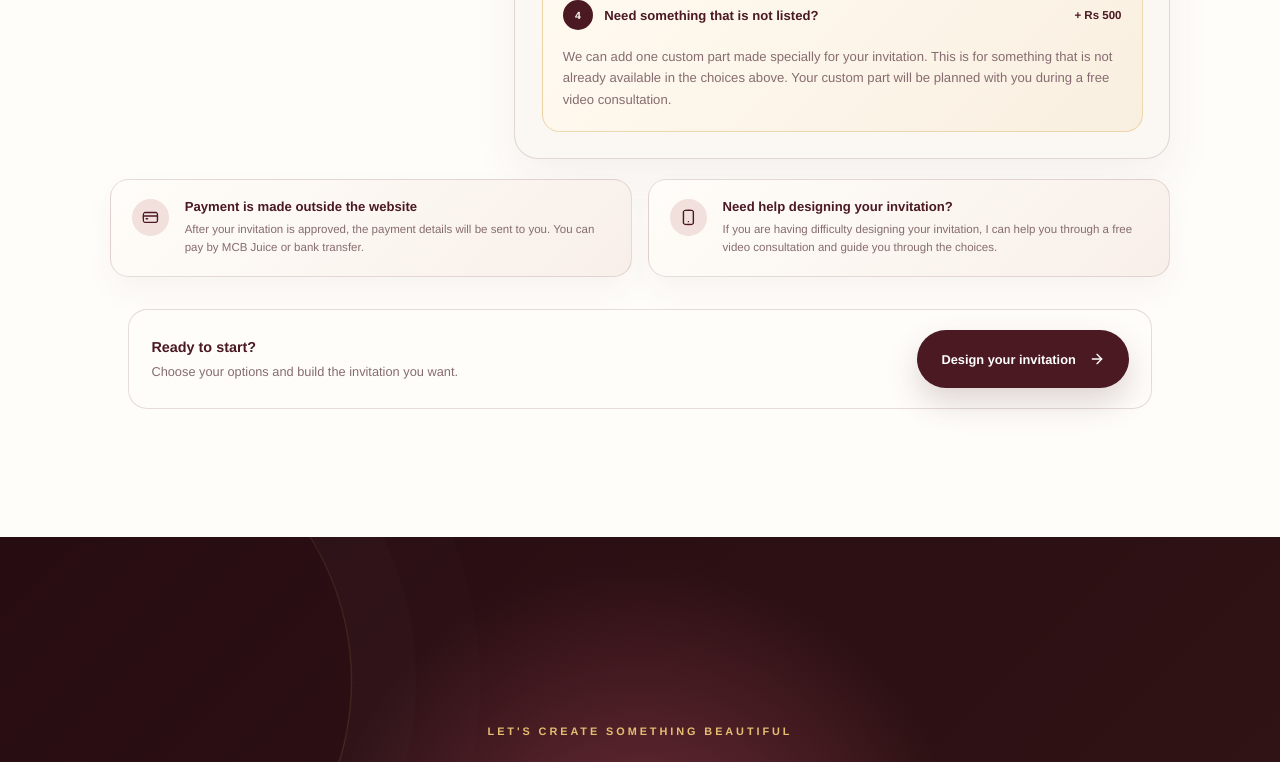
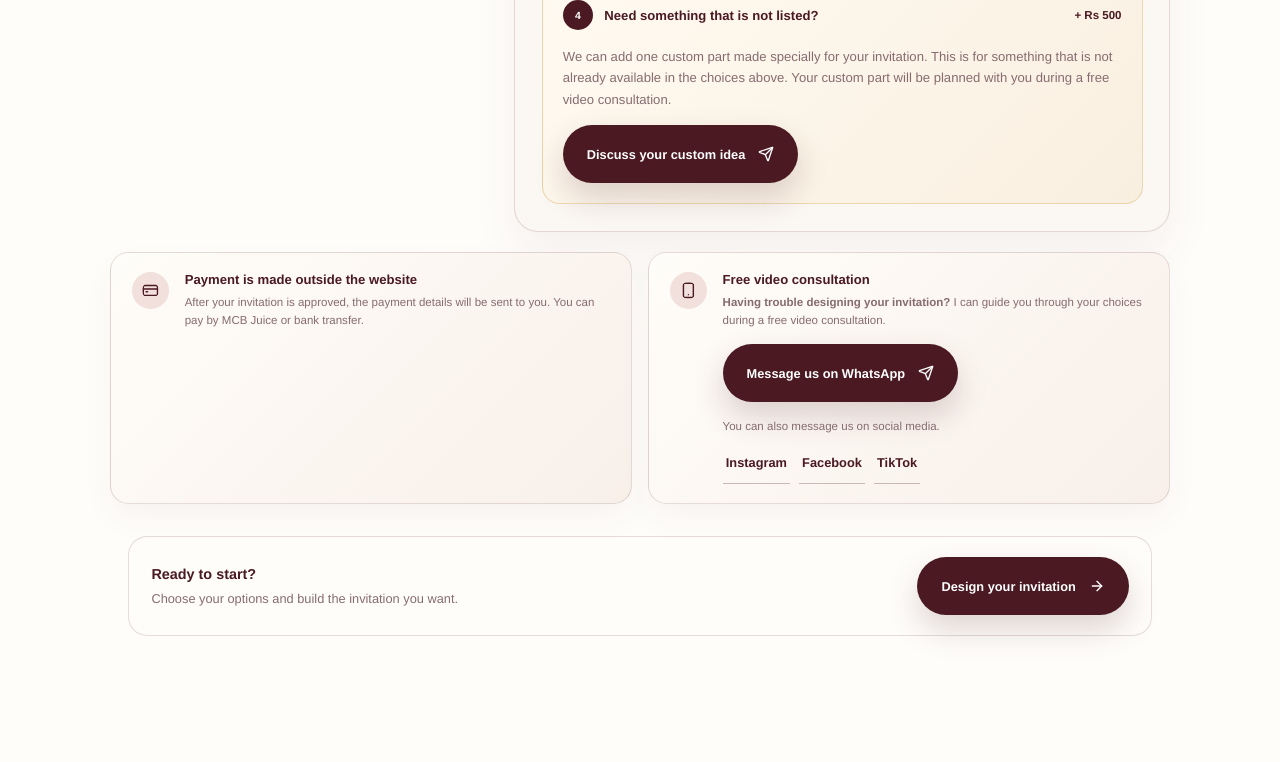
Before and after one commit to Ir-faan/Event-Invitation, a Next.js app: page / in a window 1280 px wide. Shown: the part 7260-8022 px from the top of the page. Built offline with nearby package versions, Linux system fonts and the light colour scheme.

Commit message:
Add consultation contact options

```diff
--- a/components/landing-experience.tsx
+++ b/components/landing-experience.tsx
@@ -67,6 +67,22 @@ const heroCards = [
 
 const ribbonMessage = "LOVE STORIES IN MOTION ✦ WEDDINGS WITH SOUL ✦ ENGAGEMENTS TO REMEMBER ✦ SAVE THE DATES, BEAUTIFULLY MADE ✦ YOUR MOMENT, YOUR STORY ✦ WHERE FOREVER BEGINS ✦";
 
+// Add the WhatsApp number with country code and social links here when they are ready.
+// Example WhatsApp format for Mauritius: 2305XXXXXXX (numbers only, no + or spaces).
+const whatsappNumber = "";
+const socialLinks = {
+  facebook: "",
+  instagram: "",
+  tiktok: "",
+};
+
+const consultationMessage = "Hi, I would like some help designing my invitation and would like to arrange a free video consultation.";
+const customPartMessage = "Hi, I would like to add a custom part to my invitation and discuss it during the free video consultation.";
+
+function getWhatsAppLink(message: string) {
+  return whatsappNumber ? `https://wa.me/${whatsappNumber}?text=${encodeURIComponent(message)}` : "#";
+}
+
 export function LandingExperience() {
   useEffect(() => {
     const reveals = document.querySelectorAll<HTMLElement>(".reveal");
@@ -113,6 +129,9 @@ export function LandingExperience() {
       cleanups.forEach((cleanup) => cleanup());
     };
   }, []);
+
+  const consultationWhatsAppLink = getWhatsAppLink(consultationMessage);
+  const customPartWhatsAppLink = getWhatsAppLink(customPartMessage);
 
   return (
     <main id="top">
@@ -383,6 +402,17 @@ export function LandingExperience() {
                 <b>+ Rs 500</b>
               </div>
               <p>We can add one custom part made specially for your invitation. This is for something that is not already available in the choices above. Your custom part will be planned with you during a free video consultation.</p>
+              <a
+                className="button button-wine"
+                href={customPartWhatsAppLink}
+                aria-disabled={!whatsappNumber}
+                onClick={(event) => !whatsappNumber && event.preventDefault()}
+                target={whatsappNumber ? "_blank" : undefined}
+                rel={whatsappNumber ? "noreferrer" : undefined}
+                style={{ marginTop: ".9rem" }}
+              >
+                Discuss your custom idea <Send aria-hidden="true" />
+              </a>
             </div>
           </article>
         </div>
@@ -398,8 +428,46 @@ export function LandingExperience() {
           <article>
             <Smartphone aria-hidden="true" />
             <div>
-              <strong>Need help designing your invitation?</strong>
-              <p>If you are having difficulty designing your invitation, I can help you through a free video consultation and guide you through the choices.</p>
+              <strong>Free video consultation</strong>
+              <p><b>Having trouble designing your invitation?</b> I can guide you through your choices during a free video consultation.</p>
+              <a
+                className="button button-wine"
+                href={consultationWhatsAppLink}
+                aria-disabled={!whatsappNumber}
+                onClick={(event) => !whatsappNumber && event.preventDefault()}
+                target={whatsappNumber ? "_blank" : undefined}
+                rel={whatsappNumber ? "noreferrer" : undefined}
+                style={{ marginTop: ".9rem" }}
+              >
+                Message us on WhatsApp <Send aria-hidden="true" />
+              </a>
+              <p style={{ marginTop: ".9rem", marginBottom: ".45rem" }}>You can also message us on social media.</p>
+              <div style={{ display: "flex", flexWrap: "wrap", gap: ".55rem" }}>
+                <a
+                  className="text-link"
+                  href={socialLinks.instagram || "#"}
+                  aria-disabled={!socialLinks.instagram}
+                  onClick={(event) => !socialLinks.instagram && event.preventDefault()}
+                  target={socialLinks.instagram ? "_blank" : undefined}
+                  rel={socialLinks.instagram ? "noreferrer" : undefined}
+                >Instagram</a>
+                <a
+                  className="text-link"
+                  href={socialLinks.facebook || "#"}
+                  aria-disabled={!socialLinks.facebook}
+                  onClick={(event) => !socialLinks.facebook && event.preventDefault()}
+                  target={socialLinks.facebook ? "_blank" : undefined}
+                  rel={socialLinks.facebook ? "noreferrer" : undefined}
+                >Facebook</a>
+                <a
+                  className="text-link"
+                  href={socialLinks.tiktok || "#"}
+                  aria-disabled={!socialLinks.tiktok}
+                  onClick={(event) => !socialLinks.tiktok && event.preventDefault()}
+                  target={socialLinks.tiktok ? "_blank" : undefined}
+                  rel={socialLinks.tiktok ? "noreferrer" : undefined}
+                >TikTok</a>
+              </div>
             </div>
           </article>
         </div>
@@ -430,9 +498,9 @@ export function LandingExperience() {
           <Sparkles aria-hidden="true" />
           <p>Made with care for life&apos;s most beautiful gatherings.</p>
           <div className="footer-socials" aria-label="Paperless Invites social media">
-            <span className="social-button" title="Facebook" aria-label="Facebook"><FacebookLogo /></span>
-            <span className="social-button" title="Instagram" aria-label="Instagram"><InstagramLogo /></span>
-            <span className="social-button" title="TikTok" aria-label="TikTok"><TikTokLogo /></span>
+            <SocialIconLink href={socialLinks.facebook} label="Facebook"><FacebookLogo /></SocialIconLink>
+            <SocialIconLink href={socialLinks.instagram} label="Instagram"><InstagramLogo /></SocialIconLink>
+            <SocialIconLink href={socialLinks.tiktok} label="TikTok"><TikTokLogo /></SocialIconLink>
           </div>
         </div>
         <div className="footer-bottom"><span>© {new Date().getFullYear()} Paperless Invites</span><a href="#top">Back to top ↑</a></div>
@@ -448,6 +516,18 @@ function ShowcaseCard({ card, small = false }: { card: { kind: string; image?: s
       {card.kind === "paper" && <><span>PAPERLESS INVITES</span><strong>{card.label.split("\n").map((line) => <i key={line}>{line}</i>)}</strong><em>✦</em></>}
       {card.kind === "seal" && <><div className="mini-seal">PI</div><strong>{card.label}</strong><span>OPEN TO BEGIN</span></>}
     </div>
+  );
+}
+
+function SocialIconLink({ href, label, children }: { href: string; label: string; children: React.ReactNode }) {
+  if (!href) {
+    return <span className="social-button" title={label} aria-label={label}>{children}</span>;
+  }
+
+  return (
+    <a className="social-button" href={href} title={label} aria-label={label} target="_blank" rel="noreferrer">
+      {children}
+    </a>
   );
 }
 
```
